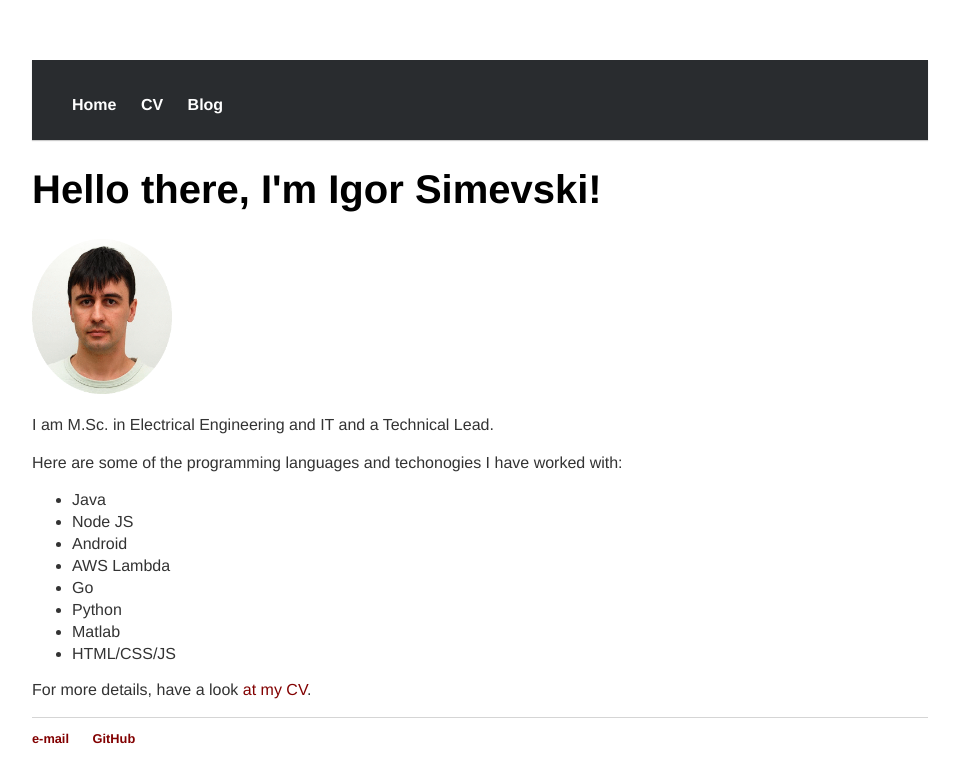
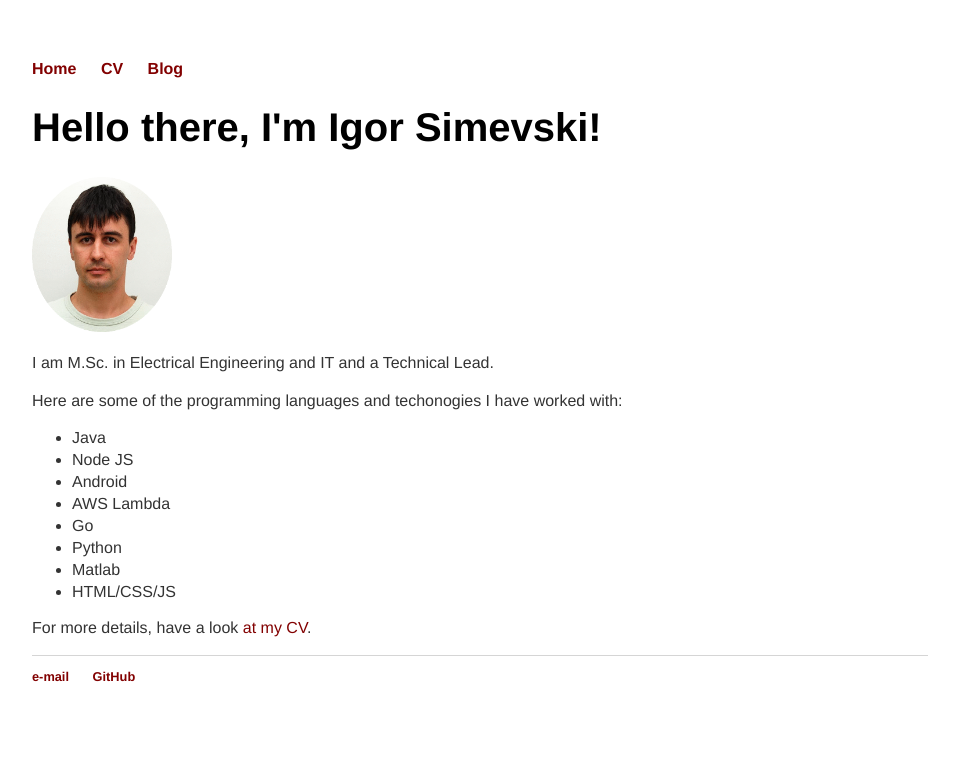
Before and after one commit to igorsimevski/igorsimevski.github.io, a Jekyll site: the page built from index.html, in a window 1280 px wide. Shown: the top 783 px of the page, without its empty margins (160-1119 px from the left). Built offline with Jekyll 4.4.1, drawn with Linux system fonts in a browser that asks for light colours.

Commit message:
Update main.css

```diff
--- a/css/main.css
+++ b/css/main.css
@@ -2,22 +2,6 @@ body {
     margin: 60px auto;
     width: 70%;
     font-family:'Helvetica', 'Arial';
-}
-body nav {
-	background-color:#292c2f;
-	box-shadow:0 1px 1px #ccc;
-	padding: 20px 40px;
-	height: 80px;
-	color: #ffffff;
-	box-sizing: border-box;
-	top:-100px;
-
-	-webkit-transition:top 0.3s;
-	transition:top 0.3s;
-}
-body nav a {
-    text-decoration: none;
-    color: #ffffff;
 }
 nav ul, footer ul {
     padding: 0px;
```
